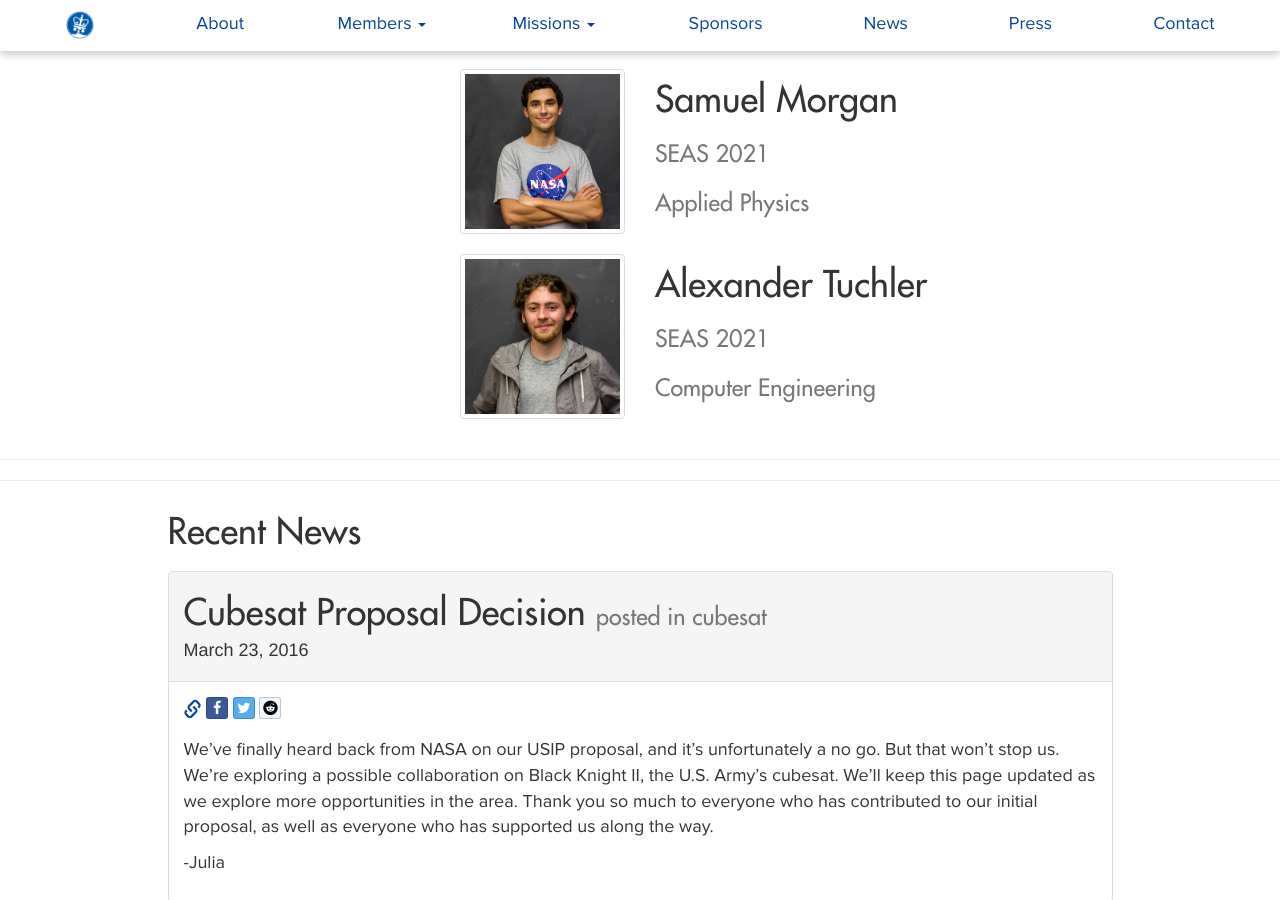
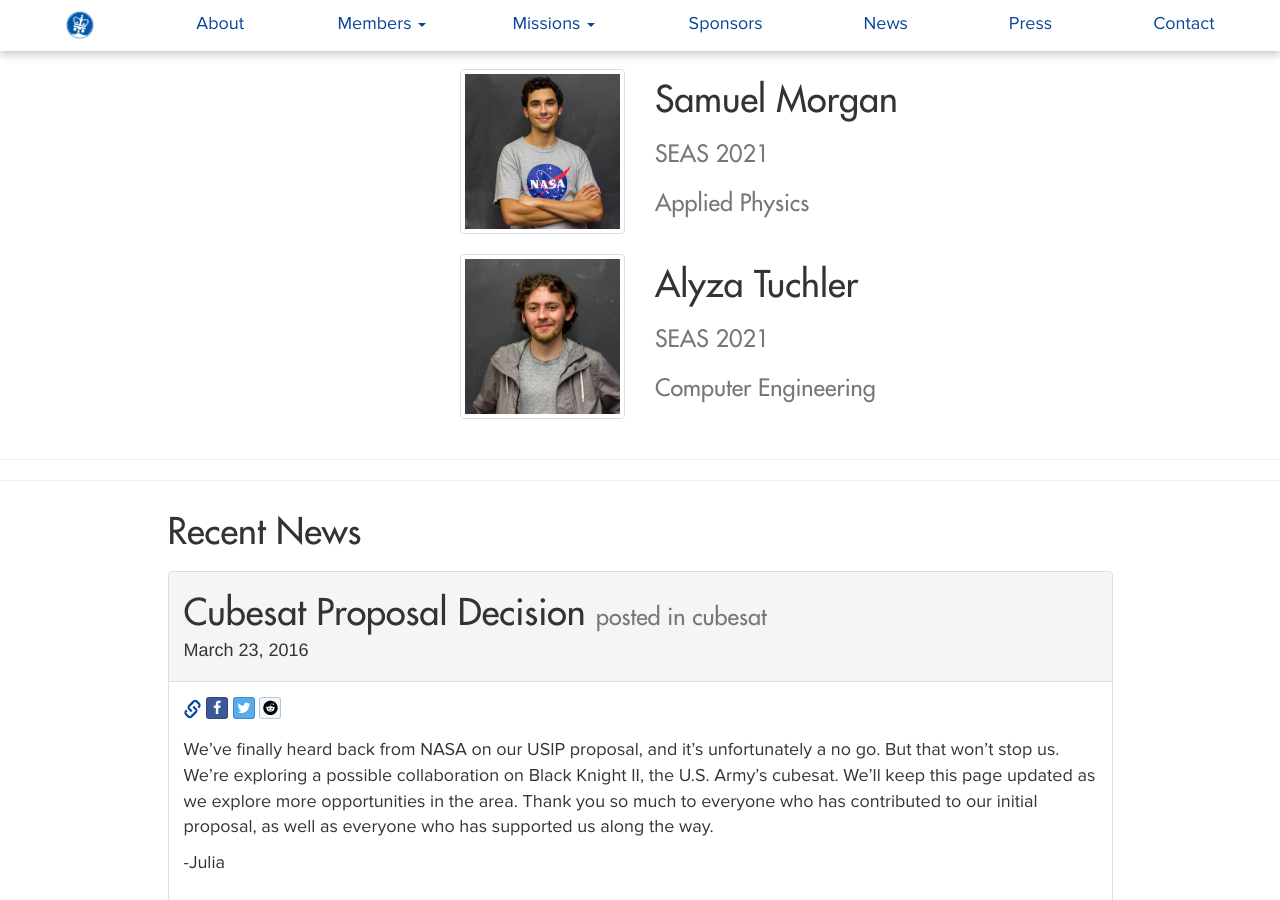
Before and after one commit to columbiaspace/columbiaspace.org, a Jekyll site: the page built from missions/mission-cubesat.html, in a window 1280 px wide and 900 px high, scrolled down 2205 px. Built offline with Jekyll 4.4.1, drawn with Linux system fonts in a browser that asks for light colours; nearby versions of some CDN libraries; comment, search, counter and statistics services are not loaded.

Commit message:
Alex -> Alyza

```diff
--- a/members/members-2017.html
+++ b/members/members-2017.html
@@ -99,7 +99,7 @@ members:
   - name: "Bret Silverstein"
     title: "RASC-AL Mars Ice Mission Co-Director"
     image: "/assets/media/img/profiles2017/bsilverstein.jpg"
-  - name: "Alexander Tuchler"
+  - name: "Alyza Tuchler"
     title: "Cubesat Mission Co-Director"
     image: "/assets/media/img/profiles2017/atuchler.jpg"
 
--- a/members/members-2018.html
+++ b/members/members-2018.html
@@ -84,7 +84,7 @@ members:
   - name: "Elle Stein"
     title: "Micro-g Mission Co-Director"
     image: "/assets/media/img/profiles2018/estein.jpg"
-  - name: "Alexander Tuchler"
+  - name: "Alyza Tuchler"
     title: "Cubesat Mission Co-Director & Treasurer"
     image: "/assets/media/img/profiles2017/atuchler.jpg"
 
@@ -341,7 +341,7 @@ genbody:
 - name: "Thomas Tran"
   school: "SEAS 2022"
   major: "Computer Science"
-- name: "Alex Tuchler"
+- name: "Alyza Tuchler"
   school: "SEAS 2021"
   major: "Computer Engineering"
 - name: "Luis David Vera"
--- a/missions/mission-cubesat.html
+++ b/missions/mission-cubesat.html
@@ -29,7 +29,7 @@ Received funding via NASA New York Space Grant Consortium;
 Received funding from the Activities Board at Columbia which we used to purchase prototyping hardware. (2018)
 "
 
-missionleader: "Daniel Jeong; Samuel Morgan; Alexander Tuchler"
+missionleader: "Daniel Jeong; Samuel Morgan; Alyza Tuchler"
 leaderschool: "SEAS 2020;SEAS 2021; SEAS 2021"
 leadermajor: "Computer Science; Applied Physics; Computer Engineering"
 leaderimage: "/assets/media/img/profiles2017/djeong.jpg; /assets/media/img/profiles2017/smorgan.jpg; /assets/media/img/profiles2017/atuchler.jpg;"
```
